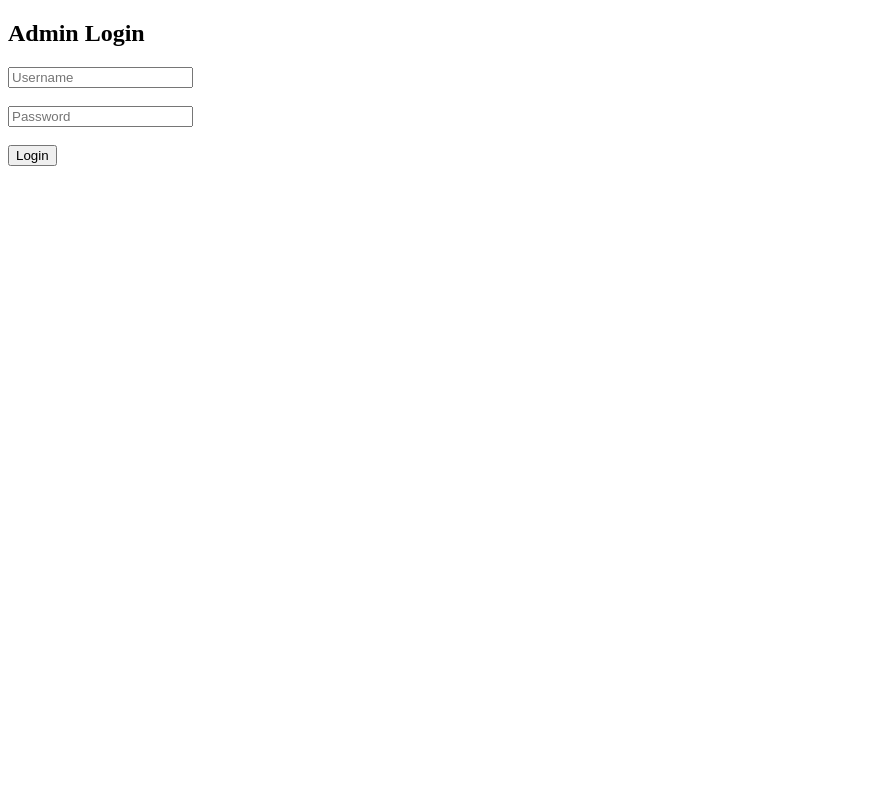
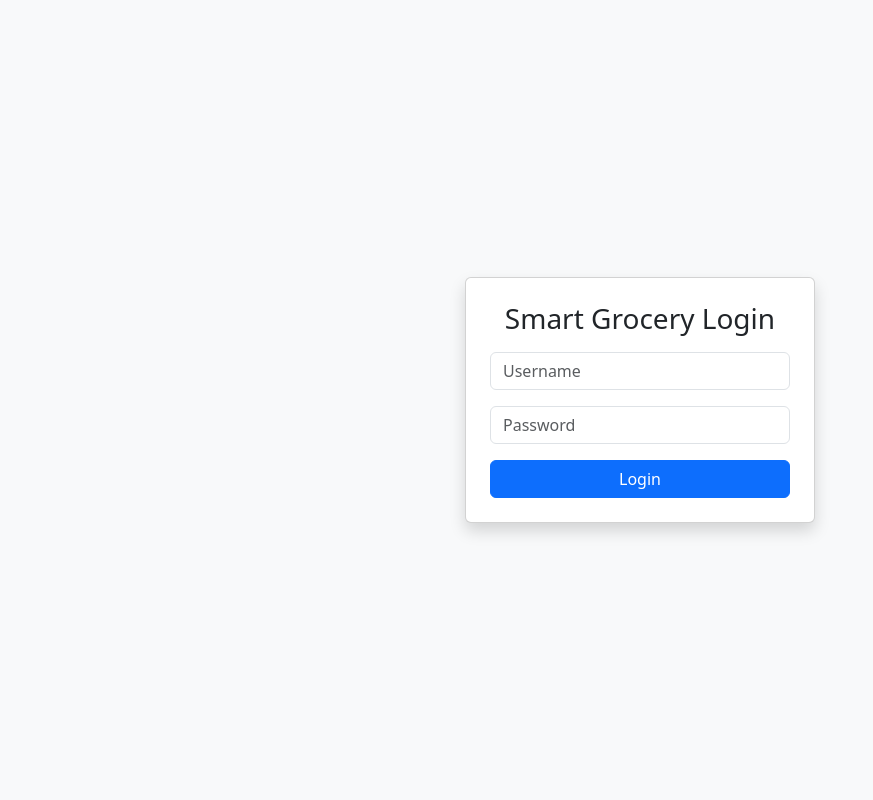
Before and after one commit to Mukesh2731/smart-grocery-system, a Flask app: page / in a window 1280 px wide. Shown: the whole page, without its empty margins (0-873 px from the left). Run offline with Flask 3, Linux system fonts and the light colour scheme.

Commit message:
Update login.html

```diff
--- a/templates/login.html
+++ b/templates/login.html
@@ -2,18 +2,25 @@
 <html>
 <head>
     <title>Login</title>
+    <link href="https://cdn.jsdelivr.net/npm/bootstrap@5.3.2/dist/css/bootstrap.min.css" rel="stylesheet">
 </head>
-<body>
-    <h2>Admin Login</h2>
+<body class="bg-light">
 
-    <form method="post">
-        <input type="text" name="username" placeholder="Username" required><br><br>
-        <input type="password" name="password" placeholder="Password" required><br><br>
-        <button type="submit">Login</button>
-    </form>
+<div class="container d-flex justify-content-center align-items-center vh-100">
+    <div class="card shadow p-4" style="width: 350px;">
+        <h3 class="text-center mb-3">Smart Grocery Login</h3>
 
-    {% if error %}
-        <p style="color:red">{{ error }}</p>
-    {% endif %}
+        <form method="post">
+            <input class="form-control mb-3" type="text" name="username" placeholder="Username" required>
+            <input class="form-control mb-3" type="password" name="password" placeholder="Password" required>
+            <button class="btn btn-primary w-100">Login</button>
+        </form>
+
+        {% if error %}
+        <div class="alert alert-danger mt-3">{{ error }}</div>
+        {% endif %}
+    </div>
+</div>
+
 </body>
 </html>
```
